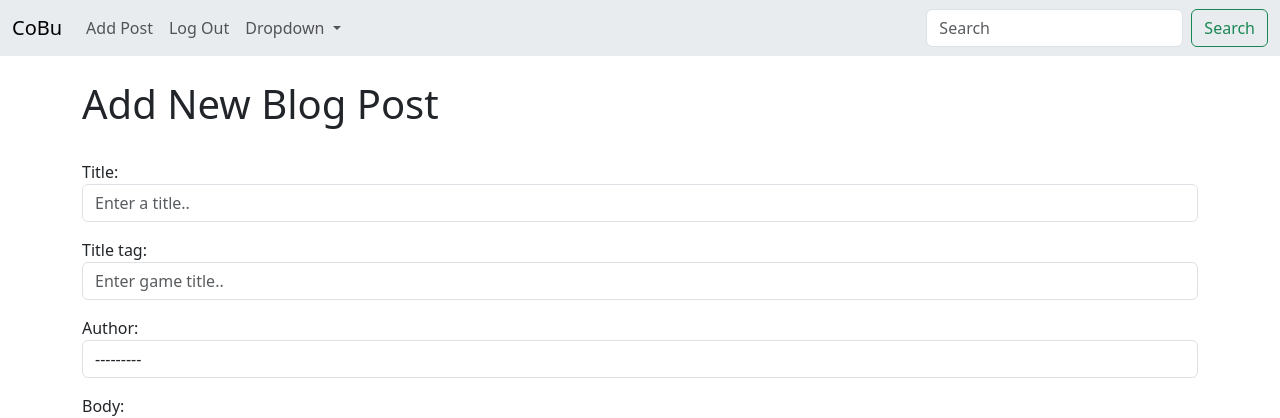
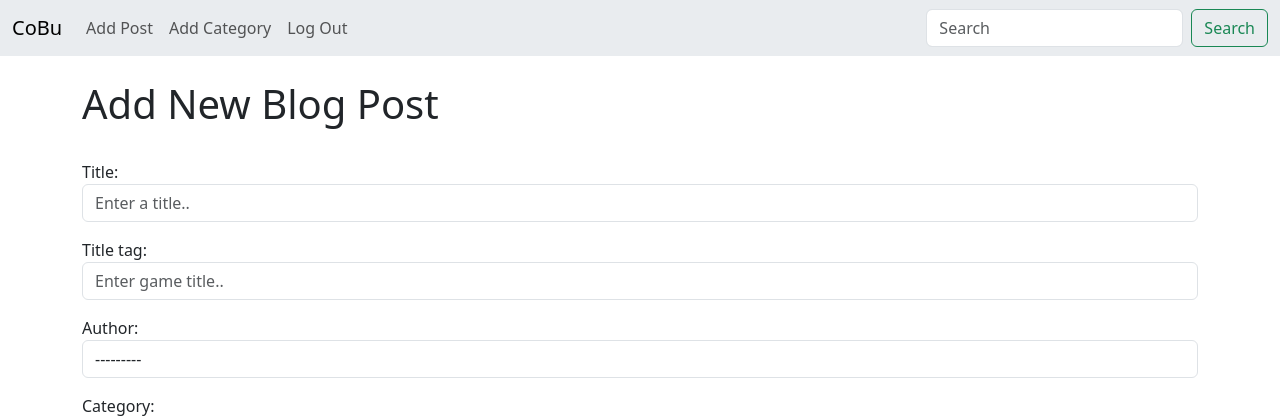
Before and after one commit to CodingbyDan/CoBu_v2, a Django app: page /add_post/ in a window 1280 px wide. Shown: the top 418 px of the page. Run offline with Django 5.2, Linux system fonts and the light colour scheme; a user stored in the database is signed in; data comes from the database, SQL or seed files in the repository.

Commit message:
Add a category drop down for new posts and display it

```diff
--- a/CoBu_post/admin.py
+++ b/CoBu_post/admin.py
@@ -1,5 +1,6 @@
 from django.contrib import admin
-from .models import Post
+from .models import Post, Category
 # Register your models here.
 
 admin.site.register(Post)
+admin.site.register(Category)
--- a/CoBu_post/forms.py
+++ b/CoBu_post/forms.py
@@ -1,15 +1,26 @@
 from django import forms
-from .models import Post
+from .models import Post, Category
+
+
+choices = Category.objects.all().values_list('name', 'name')
+
+
+choice_list = []
+
+for item in choices:
+    choice_list.append(item)
+
 
 class PostForm(forms.ModelForm):
     class Meta:
         model = Post
-        fields = ('title', 'title_tag', 'author', 'body')
+        fields = ('title', 'title_tag', 'author', 'category', 'body')
 
         widgets = {
             'title': forms.TextInput(attrs={'class': 'form-control', 'placeholder': 'Enter a title..'}),
             'title_tag': forms.TextInput(attrs={'class': 'form-control', 'placeholder': 'Enter game title..'}),
             'author': forms.Select(attrs={'class': 'form-control'}),
+            'category': forms.Select(choices=choice_list, attrs={'class': 'form-control'}),
             'body': forms.Textarea(attrs={'class': 'form-control'}),
         }
 
--- a/CoBu_post/templates/base.html
+++ b/CoBu_post/templates/base.html
@@ -22,6 +22,9 @@
             <a class="nav-link" href="{% url 'add_post' %}">Add Post</a>
           </li>
           <li class="nav-item">
+            <a class="nav-link" href="{% url 'add_category' %}">Add Category</a>
+          </li>
+          <li class="nav-item">
             <form method="post" action="{% url 'logout' %}" class="nav-item">
               {% csrf_token %}
               <button type="submit" class="nav-link">Log Out</button>
@@ -37,17 +40,6 @@
           </li>
 
         {% endif %}
-        <li class="nav-item dropdown">
-          <a class="nav-link dropdown-toggle" href="#" role="button" data-bs-toggle="dropdown" aria-expanded="false">
-            Dropdown
-          </a>
-          <ul class="dropdown-menu">
-            <li><a class="dropdown-item" href="#">Action</a></li>
-            <li><a class="dropdown-item" href="#">Another action</a></li>
-            <li><hr class="dropdown-divider"></li>
-            <li><a class="dropdown-item" href="#">Something else here</a></li>
-          </ul>
-        </li>
       </ul>
       <form class="d-flex" role="search">
         <input class="form-control me-2" type="search" placeholder="Search" aria-label="Search">
--- a/CoBu_post/templates/home.html
+++ b/CoBu_post/templates/home.html
@@ -7,7 +7,10 @@
 
 <ul>
 {% for post in object_list %}
-    <li><a href="{% url 'post-details' post.pk%}">{{ post.title }}</a> - {{ post.author }} - {{ post.post_date }}<br>
+    <li><a href="{% url 'post-details' post.pk%}">{{ post.title }}</a>
+        - {{ post.category }}
+        - {{ post.author }}
+        - {{ post.post_date }}<br>
 
         {% if user.is_authenticated %}
             <small><a href="{% url 'update_post' post.pk%}">Edit</a>  <a href="{% url 'delete_post' post.pk%}">Delete</a></small><br>
--- a/CoBu_post/urls.py
+++ b/CoBu_post/urls.py
@@ -1,10 +1,12 @@
-from .views import HomeView, ArticleDetailView, AddPostView, UpdatePostView, DeletePostView
+from .views import HomeView, ArticleDetailView, AddPostView, UpdatePostView, DeletePostView, AddCategoryView
 from django.urls import path
 
 urlpatterns = [
     path('', HomeView.as_view(), name="home"),
     path('article/<int:pk>', ArticleDetailView.as_view(), name='post-details'),
     path('add_post/', AddPostView.as_view(), name='add_post'),
+    path('add_category/', AddCategoryView.as_view(), name='add_category'),
     path('article/edit/<int:pk>', UpdatePostView.as_view(), name="update_post"),
     path('article/<int:pk>/remove', DeletePostView.as_view(), name="delete_post"),
+
 ]
--- a/CoBu_post/views.py
+++ b/CoBu_post/views.py
@@ -1,6 +1,6 @@
 from django.shortcuts import render
 from django.views.generic import TemplateView, ListView, DetailView, CreateView, UpdateView, DeleteView
-from .models import Post
+from .models import Post, Category
 from .forms import PostForm, EditForm
 from django.urls import reverse_lazy
 
@@ -38,3 +38,9 @@ class DeletePostView(DeleteView):
     model = Post
     template_name = 'delete_post.html'
     success_url = reverse_lazy('home')
+
+
+class AddCategoryView(CreateView):
+    model = Category
+    template_name = 'add_category.html'
+    fields = '__all__'
```
Also changed, not shown: CoBu_post/templates/add_category.html (added, +20 -0 lines).
